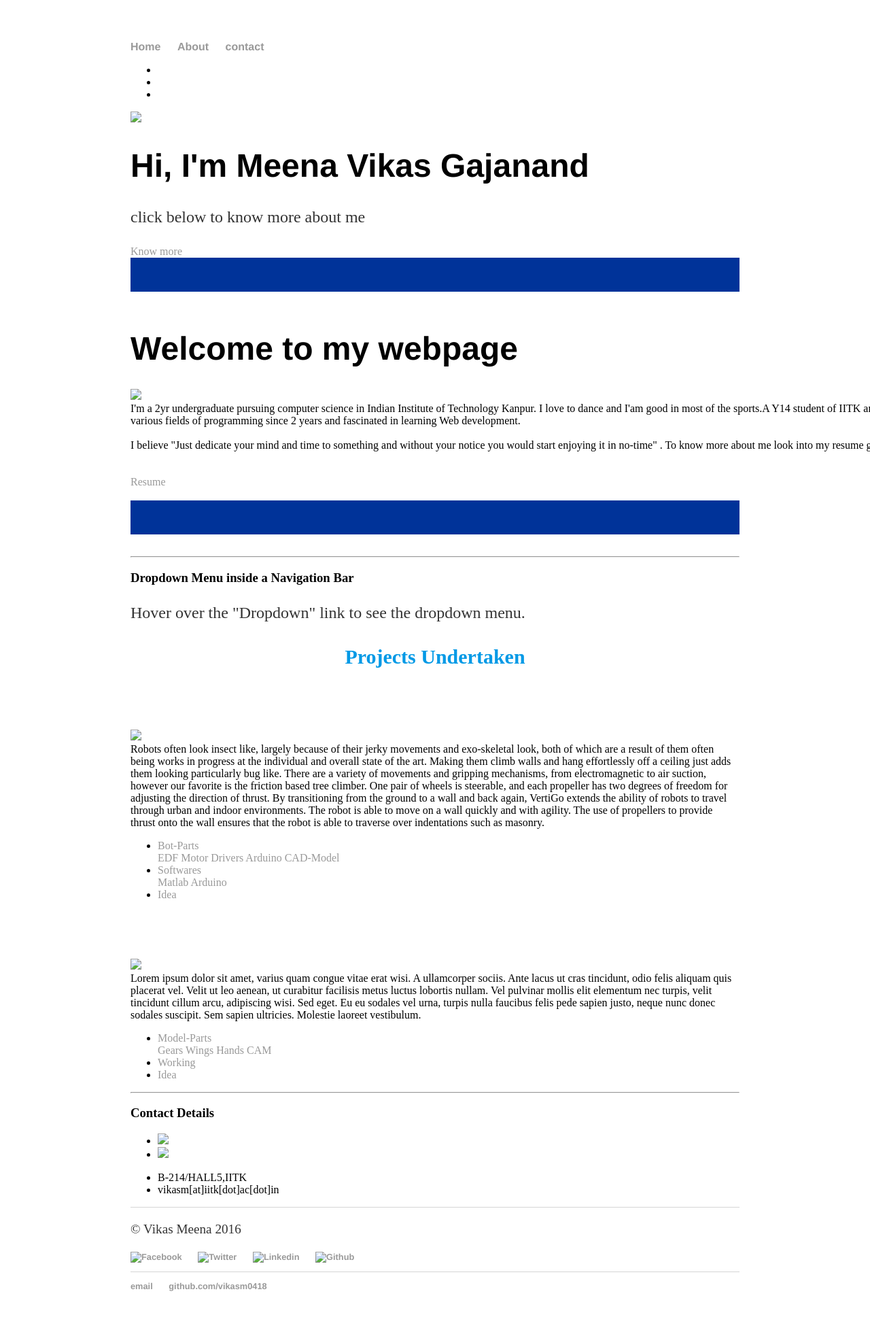
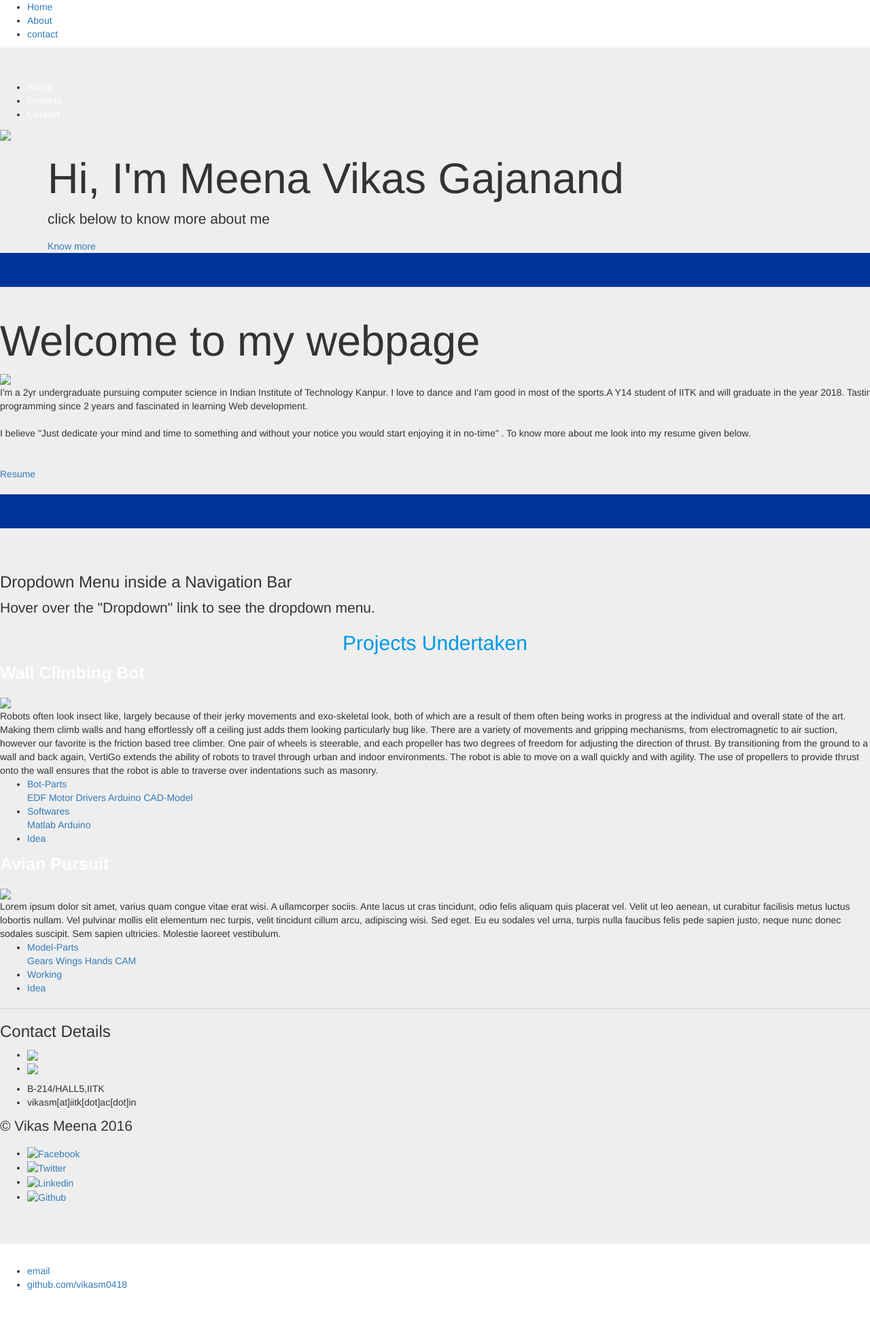
Before and after one commit to vikasm0418/vikasm0418.github.io, a Jekyll site: the page built from index.html, in a window 1280 px wide. Shown: the whole page at 68% size. Built offline with Jekyll 4.4.1, drawn with Linux system fonts in a browser that asks for light colours; nearby versions of some CDN libraries; library files that are not in the unit come from our copies; a style sheet for code colours, icons or effects is not loaded; after the commit the page ends 1909 px from its top, so only the background shows below that.

Commit message:
Update default.html

```diff
--- a/_layouts/default.html
+++ b/_layouts/default.html
@@ -1,9 +1,21 @@
 <!DOCTYPE html>
 <html>
-	<head>
-		<title>{{pagetitle}}</title>
-		<link rel="stylesheet" type="text/css" href="/css/main.css">
-	</head>
+<!doctype html>
+<html>
+<head>
+    <title>{{page.title}}</title>
+    <meta charset="utf-8"/>
+    <meta name="viewport" content="width=device-width, initial-scale=1"/ >
+    <link href="vikasm0418.github.io/bootstrap-3.3.6-dist/css/bootstrap.min.css" rel="stylesheet" >
+    <script src="https://ajax.googleapis.com/ajax/libs/jquery/1.11.3/jquery.min.js"></script>
+    <script src="http://maxcdn.bootstrapcdn.com/bootstrap/3.3.6/js/bootstrap.min.js"></script>
+    <link href="vikasm0418.github.io/css/main.css" rel="stylesheet" type="text/css">
+    <link rel="stylesheet" href="vikasm0418.github.io\font-awesome\css\font-awesome.min.css">
+    <link href="//netdna.bootstrapcdn.com/twitter-bootstrap/2.3.2/css/bootstrap-combined.no-icons.min.css" rel="stylesheet">
+    <link href="//netdna.bootstrapcdn.com/font-awesome/3.2.1/css/font-awesome.css" rel="stylesheet">
+    <script>
+    </script>
+</head>
 	<body>
 		<nav>
     		<ul>
@@ -12,7 +24,7 @@
         		<li><a href="/cv">contact</a></li>
     		</ul>
 		</nav>
-		<div class="container">
+		<div class="jumbotron">
     		{{content}}
 		</div>
 		<footer>
```
